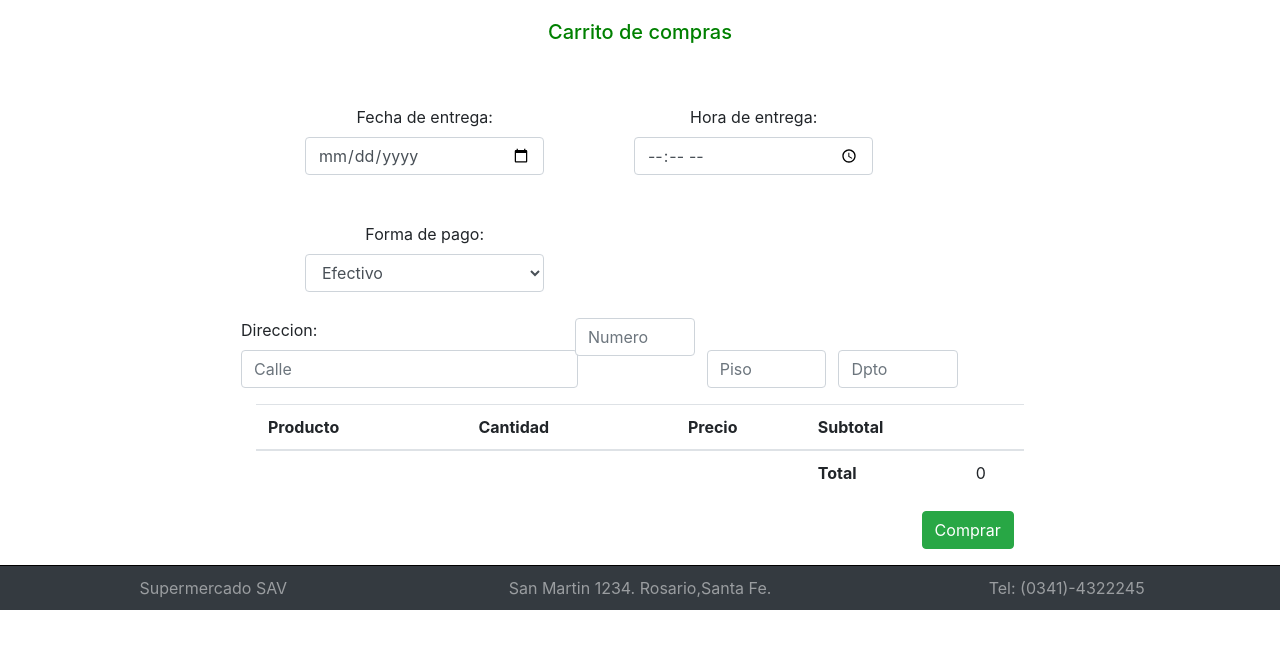
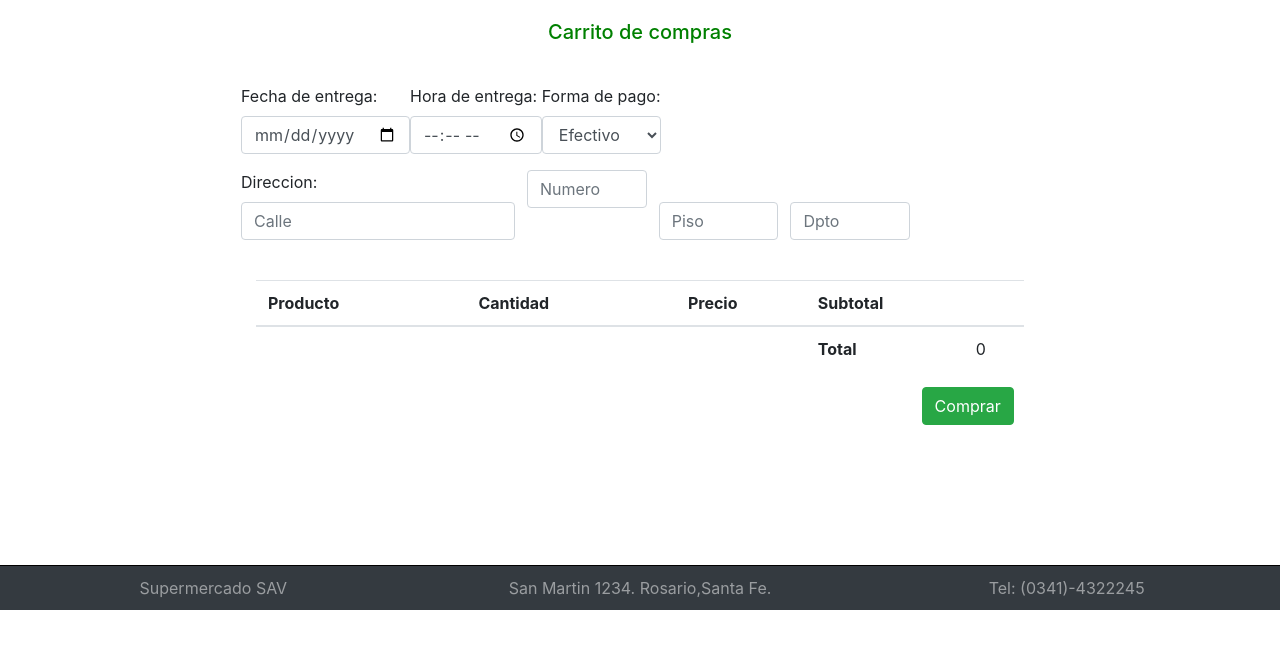
Before and after one commit to antogorosito/entornos, a PHP site: page /carrito.php in a window 1280 px wide; the page is wider, and only the part inside the window is pictured. Shown: the part 190-835 px from the top of that part. After the commit the page ends 800 px from the top of that part, so only its background shows below. Run offline with PHP 8.4, Linux system fonts and the light colour scheme; the visitor is signed in with stand-in values (Sample User, id 1); data that the repository does not hold is empty; some libraries are stand-ins or nearby versions.

Commit message:
Update carrito.php

```diff
--- a/carrito.php
+++ b/carrito.php
@@ -67,20 +67,20 @@
 		{ ?>
 		<h2 class="titInicio verde">Carrito de compras </h2>
 		<form action="botonesCarrito.php" class="needs-validation formAbmProductos" method="post">
-			<div class="row">
-				<div class="form-group  col33">
-					<label for="uname">Fecha de entrega:</label>
+			<div class="row" name="pri">
+				<div class="form-group  col33ca">
+					<label>Fecha de entrega:</label>
 					<input type="date" class="form-control" name="fechae" id="fechae"/>
 					<div class="text-hide error" id="fechaerror" >Completar este campo.</div>
 					<div class="text-hide error" id="fechaerror2" >La fecha NO puede ser menor a la actual.</div>
 				</div>
-				<div class="form-group  col33">
-				<label for="uname">Hora de entrega:</label>
+				<div class="form-group  col33ca">
+				<label name="horaec">Hora de entrega:</label>
 					<input type="time" class="form-control" name="horae" id="horae"/>
 					<div class="text-hide error" id="horaerror" >Completar este campo.</div>
 				</div>
-				<div class="form-group  col33">
-					<label for="uname">Forma de pago:</label>
+				<div class="form-group  col33ca">
+					<label name="forma">Forma de pago:</label>
 					<select name="formapago" class="form-control" id="formapago" >
 						<option value="0" selected>Efectivo</option>
 						<option value="1" >Credito</option>
@@ -89,30 +89,31 @@
 					<div class="text-hide error" id="pagoerror" >Completar este campo.</div>
 				</div>
 			</div>
-			<div class="row ">
-				<div class="form-group ">
+			<div class="row" name="pri">
+				<div class="form-group coll5">
 					<label>Direccion:</label>
-					<input type="text" class="form-control" name="calle" id="calle" placeholder="Calle"/>
+					<input type="text" class="form-control" name="callec" id="callec" placeholder="Calle"/>
 					<div class="text-hide error" id="calleerror">Completar este campo.</div>
 				</div>
-				<div class="espacio2 es"></div>
+				<div class="espacio2"></div>
 				<div class="form-group col15">
-					<input type="text" class="form-control" name="numero" id="numero" placeholder="Numero"/>
+					<input type="text" class="form-control" name="numc" id="numc" placeholder="Numero"/>
 					<div class="text-hide error" id="nrocalleerror">Completar este campo.</div>
 				</div>
 				<div class="espacio2"></div>
 				<div class="form-group col15">
 					<label class="textoblanco">l</label>
-					<input type="text" class="form-control" name="piso" placeholder="Piso"/>
+					<input type="text" class="form-control" name="pisoc" placeholder="Piso"/>
 					<div class="text-hide error">Completar este campo.</div>
 				</div>
 				<div class="espacio2"></div>
 				<div class="form-group col15">
 					<label class="textoblanco">l</label>
-					<input type="text" class="form-control" name="dpto" placeholder="Dpto"/>
+					<input type="text" class="form-control" name="dptoc" placeholder="Dpto"/>
 					<div class="text-hide error">Completar este campo.</div>
 				</div>
 			</div>
+			</br>
 			<table class="table table-hover">
 					<thead>
 						<tr>
```
